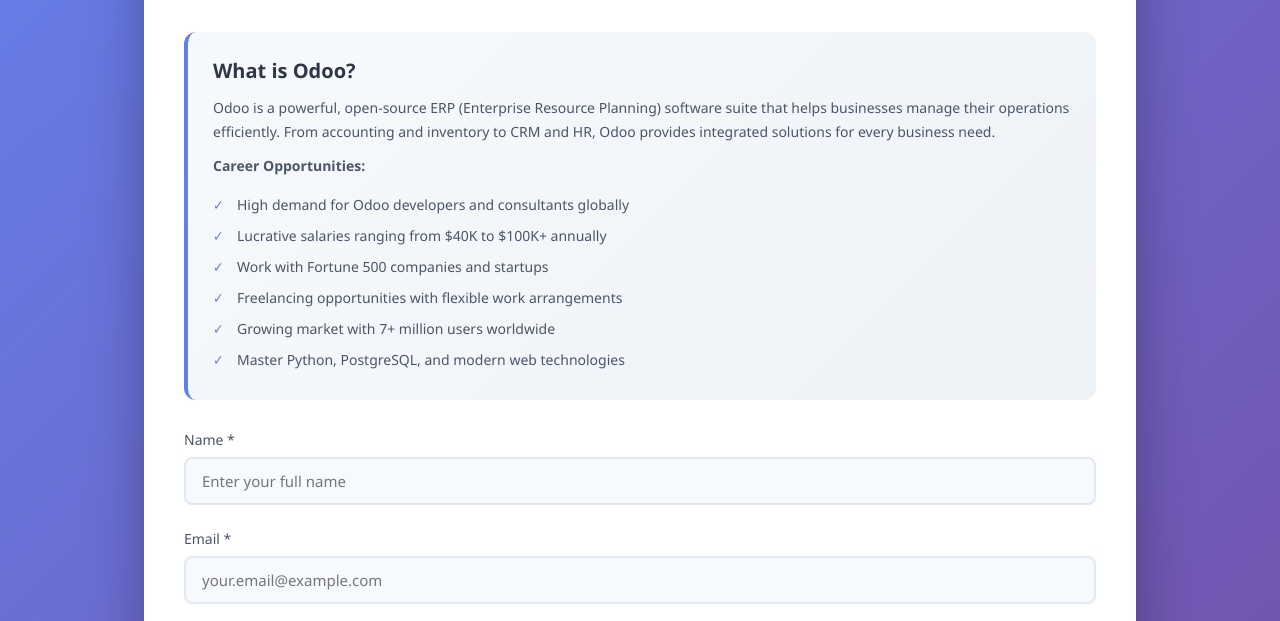
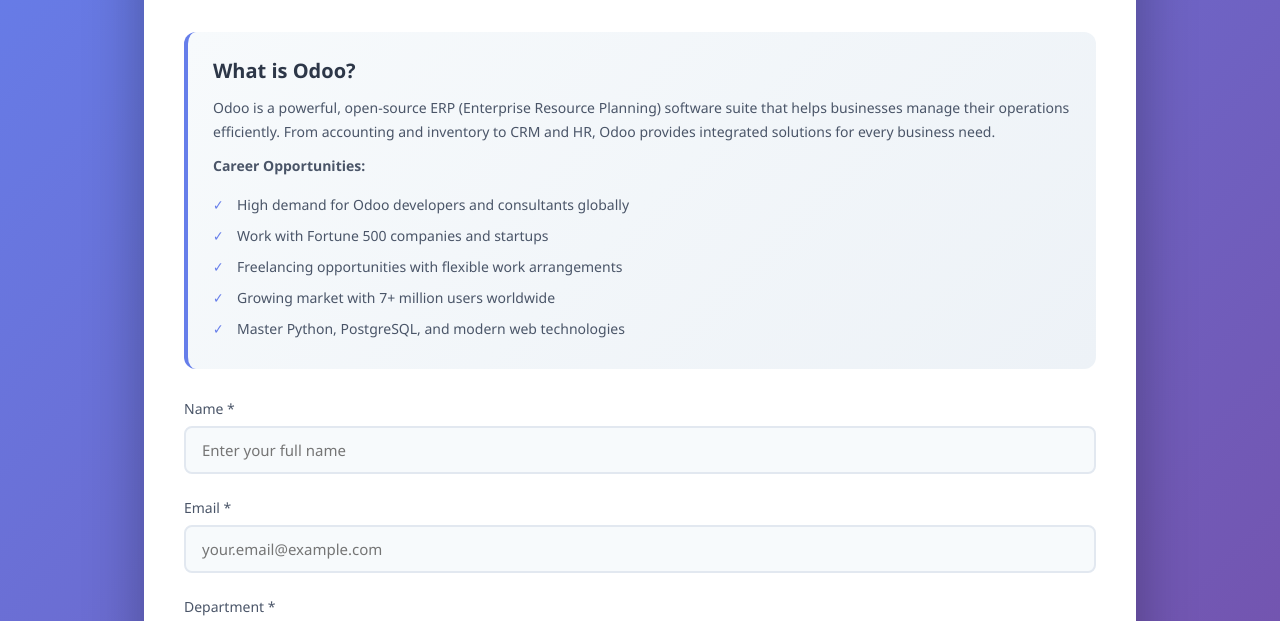
Before and after one commit to Shafayet-jamil/Oddo-Registration-Form, a website: page index.html in a window 1280 px wide. Shown: the part 129-750 px from the top of the page. Drawn offline with Linux system fonts and the light colour scheme.

Commit message:
remove the salary range

```diff
--- a/index.html
+++ b/index.html
@@ -21,7 +21,6 @@
         <p><strong>Career Opportunities:</strong></p>
         <ul>
             <li>High demand for Odoo developers and consultants globally</li>
-            <li>Lucrative salaries ranging from $40K to $100K+ annually</li>
             <li>Work with Fortune 500 companies and startups</li>
             <li>Freelancing opportunities with flexible work arrangements</li>
             <li>Growing market with 7+ million users worldwide</li>
@@ -76,4 +75,5 @@
 
 
 </body>
+
 </html>
```
